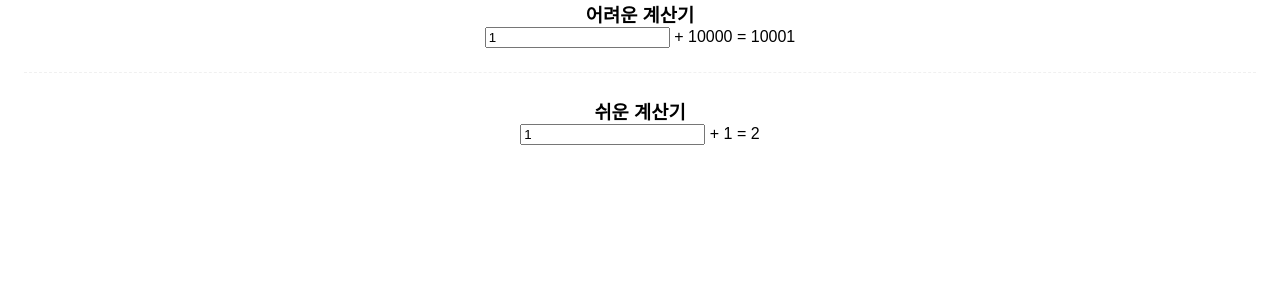
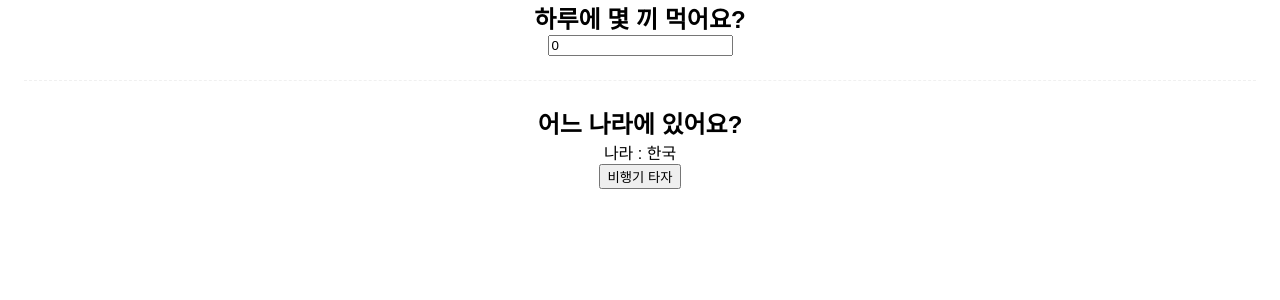
Before and after one commit to kimnewbie/react_hooks, a React (Create React App) app: page / in a window 1280 px wide. Shown: the top 300 px of the page. Built offline with nearby package versions, Linux system fonts and the light colour scheme.

Commit message:
useMemo vs useEffect

```diff
--- a/src/App.js
+++ b/src/App.js
@@ -1,9 +1,9 @@
-import UseMemo from "./hooks/UseMemo";
+import UseMemoSecond from "./hooks/UseMemoSecond";
 
 function App() {
   return (
     <div className="container">
-      <UseMemo />
+      <UseMemoSecond />
     </div>
   );
 }
--- /dev/null
+++ b/src/hooks/UseMemoSecond.js
@@ -0,0 +1,45 @@
+import React, { useEffect, useMemo, useState } from 'react'
+
+const UseMemoSecond = () => {
+    const [number, setNumber] = useState(0);
+    const [isKorea, setIsKorea] = useState(true);
+
+    // # 실습 1 : location 이 원시 타입인 경우
+    // const location = isKorea ? '한국' : '외국';
+
+    // # 실습 2 : loacion
+    // const location = {
+    //     country: isKorea ? '한국' : '외국'
+    // }
+
+    // # 실습 3 : isKorea가 변경됐을 때만 바뀌게 수정
+    const location = useMemo(() => {
+        return {
+            country: isKorea ? '한국' : '외국'
+        }
+    }, [isKorea])
+
+    useEffect(() => {
+        console.log('calling...');
+        // location이 obj인 경우에는 주소값이 매번 다르기
+        // 때문에 계속 rendering 된다.
+    }, [location])
+
+    return (
+        <div>
+            <h2>하루에 몇 끼 먹어요?</h2>
+            <input
+                type="number"
+                value={number}
+                onChange={(e) => setNumber()}
+            />
+            <div className="line_breaker"></div>
+            <h2>어느 나라에 있어요?</h2>
+            {/* <p>나라 : {location}</p> */}
+            <p>나라 : {location.country}</p>
+            <button onClick={() => setIsKorea(!isKorea)}>비행기 타자</button>
+        </div>
+    )
+}
+
+export default UseMemoSecond
```
